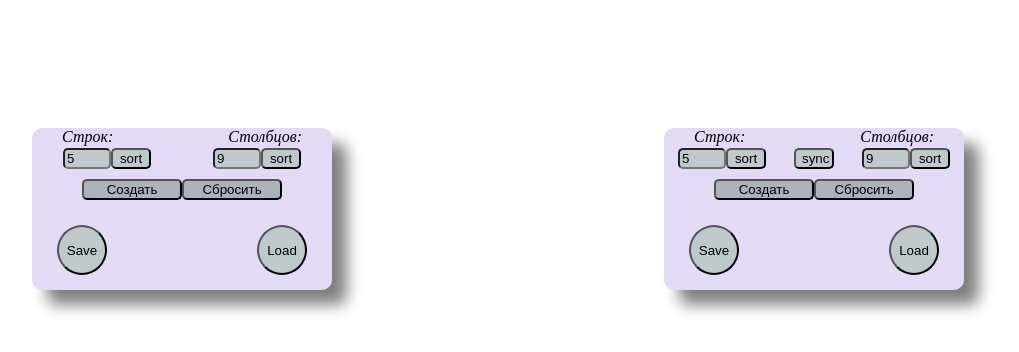
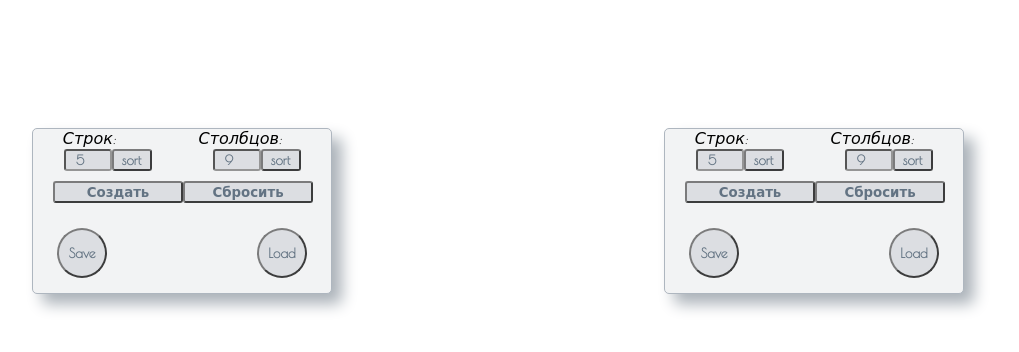
Before and after one commit to VovaParamonov/Table, a website built with webpack: page src/Table.html in a window 1280 px wide. Shown: the whole page, without its empty margins (142-1161 px from the left). Built offline with nearby package versions, Linux system fonts and the light colour scheme.

Commit message:
New stile

```diff
--- a/src/Table.html
+++ b/src/Table.html
@@ -2,14 +2,13 @@
 <html>
 	<head>
 		<title>Таблица</title>
-		<!--link rel="stylesheet" href="css/styles.css"-->
-		<!--script type="text/javascript" src="scripts/jquery.js"></script-->
+		<link href="https://fonts.googleapis.com/css?family=Poiret+One&amp;subset=cyrillic" rel="stylesheet">
 	</head>
 	<body>
 		<div id="container1">
-			<div id="header"> <!--Почему содержимое не влияет на размер? ((-->
+			<div id="header">
 				<em id="line">Строк:</em>
-				<em id="colimn">Столбцов:</em>
+				<em id="column">Столбцов:</em>
 			</div>
 			<div id="for_input">
 				<div><input type="number" id="row_value" name="row_value" value = '5'><input class='sort_row' type='button' value = 'sort'></div>
@@ -36,13 +35,12 @@
 			</div>
 		</div>
 		<div id="container2">
-			<div id="header"> <!--Почему содержимое не влияет на размер? ((-->
+			<div id="header">
 				<em id="line">Строк:</em>
-				<em id="colimn">Столбцов:</em>
+				<em id="column">Столбцов:</em>
 			</div>
 			<div id="for_input">
 				<div><input type="number" id="row_value" name="row_value" value = '5'><input class='sort_row' type='button' value = 'sort'></div>
-				<div><input id='sync_btn' type='button' name='sync' value='sync'></div>
 				<div><input type="number" id="column_value" name="column_value" value='9'><input class='sort_col' type='button' value='sort'></div>
 			</div>
 			<div class = "for_button">
--- a/src/css/styles.css
+++ b/src/css/styles.css
@@ -5,16 +5,18 @@ body {
 	flex-wrap:wrap;
 	overflow-x: hidden;
 	align-items: flex-start;
+	font-family: 'Poiret One', cursive;
 }
 
 #container1, #container2 {
 	margin-top: 20px;
 	width: 300px;
 	min-height: 150px;
-	background-color: #E3DAF6;
+	background-color: #F2F3F4;
 	box-sizing: border-box;
-	box-shadow: 15px 15px 15px grey;
-	border-radius: 10px;
+	box-shadow: 10px 10px 15px #ABB2B9;
+	border: 1px solid #AEB6BF;
+	border-radius: 5px;
 	padding-bottom: 5px;
 }
 
@@ -22,19 +24,28 @@ body {
 	margin: 0 auto;
 	width: 80%;
 	height:20px;
-	/*box-sizing: border-box;*/
 	display: flex;
 	justify-content: space-between;
+}
+
+#column {
+	position: relative;
+	transform: translate(-20px);
 }
 #for_input {
 	display: flex;
 	justify-content: space-around;
 }
 input {
+	text-align: center;
+	opacity: 0.75;
+	font-family: 'Poiret One', cursive;
+	font-weight: bold;
+	color: #34495E;
 	outline-style: none;
 	width: 40px;
-	border-radius: 5px;
-	background-color: #BFC9CA;
+	border-radius: 3px;
+	background-color: #D5D8DC;
 }
 
 .for_buttons {
@@ -53,17 +64,15 @@ input {
 }
 
 .for_button input {
-	width: 100px;
+	width: 130px;
 	display: block;
-	background-color:#ABB2B9;
+	background-color:#D5D8DC;
 }
 
 
 #for_table {
-	/*background-color: red*/;
 	width: auto;
 	margin: 5px;
-	/*padding-top: 20px;*/
 	display: block;
 	box-sizing: border-box;
 }
@@ -72,7 +81,7 @@ table {
 	border-radius: 10px;
 	max-height: 185px;
 	margin: 0 auto;
-	background-color:#ABB2B9;
+	background-color:#E5E7E9  ;
 	min-width: 90%;
 	width: auto;
 	text-align: center;
@@ -80,7 +89,7 @@ table {
 
 td {
 	border-radius: 4px;
-	background-color: #C8C9F4;
+	background-color: #D7DBDD;
 	display: inline-block;
 	width: 20px;
 	height: 20px;
@@ -108,7 +117,7 @@ td {
 
 .del_row, .del_col	{
 	width: 40%;
-	color: red;
+	color: #E74C3C;
 	position: absolute;
 	visibility: hidden;
 	font-size: 11px;
@@ -138,7 +147,6 @@ td {
 
 .loader {
 	visibility: hidden;
-	/*transform: translate(-50%, -50%);*/
 	transform-origin: center;
 	border: 10px solid #2f3640;
 	border-top: 10px solid blue;
```
